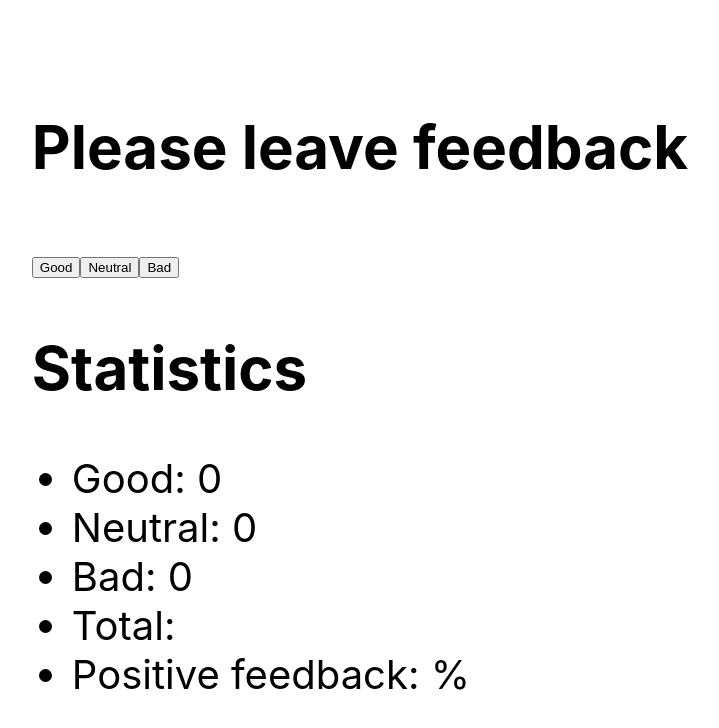
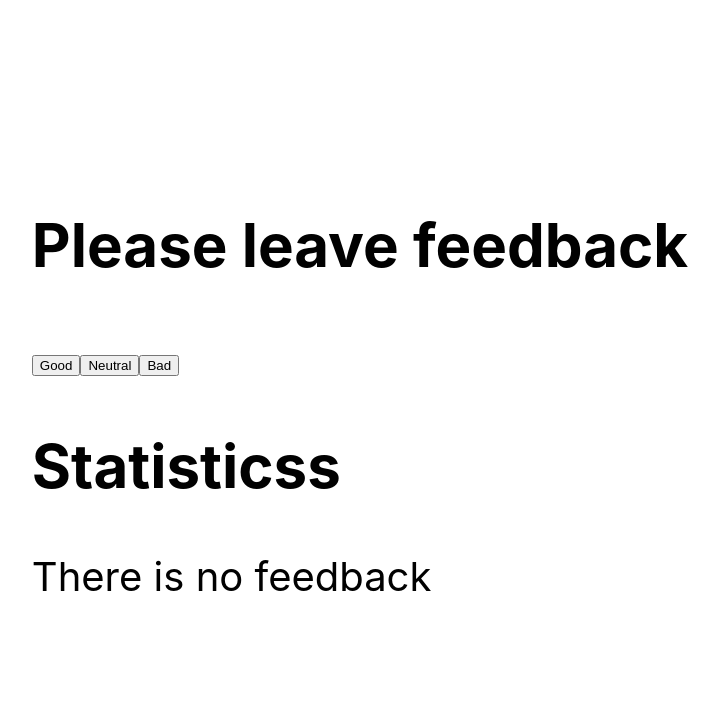
Before and after one commit to OlenaVoroshnina/goit-react-hw-02-feedback, a React (Create React App) app: page / in a window 1280 px wide. Shown: the top 728 px of the page, without its empty margins (280-999 px from the left). Built offline with nearby package versions, Linux system fonts and the light colour scheme.

Commit message:
task solution added

```diff
--- a/src/components/App.jsx
+++ b/src/components/App.jsx
@@ -1,4 +1,4 @@
-import Feedback from "./Feedback/Feedback";
+import Feedback from "./Feedback";
 
 export const App = () => {
   return (
--- a/src/components/Feedback/Feedback.jsx
+++ b/src/components/Feedback/Feedback.jsx
@@ -1,12 +1,15 @@
 import React, { Component } from "react";
 import PropTypes from "prop-types";
+import FeedbackOptions from './FeedbackOptions'
+import Statistics from "./Statistics";
+import Section from "./Section";
+import Notification from "components/Notification";
 
 class Feedback extends Component {
     static defaultProps = {
         initialGood: 0,
         initialNeutral: 0,
         initialBad: 0,
-        // initialTotal: 0,
     };
     static propTypes = {
         initialGood: PropTypes.number.isRequired,
@@ -33,30 +36,31 @@ class Feedback extends Component {
             bad: prevState.bad + 1,
         }))
     };
-    // countTotalFeedback = () => {
-    //     let total = 0;
-    //     total = this.state.good
-    // }
-    // countPositiveFeedbackPercentage()
+    countTotalFeedback = () => {
+        let total = 0;
+        total = this.state.good + this.state.neutral + this.state.bad;
+        return total;
+    }
+    countPositiveFeedbackPercentage = () => {
+        let positiveFeedbackPercentage = 0;
+        let total = 0;
+        total = this.state.good + this.state.neutral + this.state.bad;
+        positiveFeedbackPercentage = Math.round(this.state.good / total * 100);
+        return positiveFeedbackPercentage;
+    }
 
     render(){
+        const{good} = this.state;
+        const{neutral} = this.state;
+        const{bad} = this.state;
         return(
-            <section>
-                <h1>Please leave feedback</h1>
-                <div>
-                    <button type="button" onClick={this.handleIncrementGood}>Good</button>
-                    <button type="button" onClick={this.handleIncrementNeutral}>Neutral</button>
-                    <button type="button" onClick={this.handleIncrementBad}>Bad</button>
-                </div>
-                <h2>Statistics</h2>
-                <ul>
-                    <li>Good: {this.state.good}</li>
-                    <li>Neutral: {this.state.neutral}</li>
-                    <li>Bad: {this.state.bad}</li>
-                    <li>Total: </li>
-                    <li>Positive feedback: %</li>
-                </ul>
-            </section>
+            <Section title="Please leave feedback">
+
+                <FeedbackOptions title="Statistics" onIncrementGood = {this.handleIncrementGood} onIncrementNeutral = {this.handleIncrementNeutral} onIncrementBad = {this.handleIncrementBad}  />
+
+                {this.countTotalFeedback() > 0 ? <Statistics good={good} neutral={neutral} bad={bad} total={this.countTotalFeedback()} positivePercentage={this.countPositiveFeedbackPercentage()}/> : <Notification message="There is no feedback"/>}
+
+            </Section>
         )
     }
 };
--- a/src/components/Feedback/FeedbackOptions.jsx
+++ b/src/components/Feedback/FeedbackOptions.jsx
@@ -0,0 +1,22 @@
+import React from "react";
+import PropTypes from "prop-types";
+
+
+const FeedbackOptions = ({title,onIncrementGood, onIncrementNeutral, onIncrementBad}) => (
+    <>
+    <div>
+        <button type="button" onClick={onIncrementGood}>Good</button>
+        <button type="button" onClick={onIncrementNeutral}>Neutral</button>
+        <button type="button" onClick={onIncrementBad}>Bad</button>
+    </div>
+    <h2>{title}s</h2>
+    </>
+);
+
+export default FeedbackOptions;
+
+FeedbackOptions.propTypes = {
+    onIncrementGood: PropTypes.func.isRequired,
+    onIncrementNeutral: PropTypes.func.isRequired,
+    onIncrementBad: PropTypes.func.isRequired,
+};
--- a/src/components/Feedback/Section.jsx
+++ b/src/components/Feedback/Section.jsx
@@ -0,0 +1,20 @@
+import React from "react";
+import PropTypes from "prop-types";
+
+
+
+export default function Section ({title, children}) {
+    return(
+        <section >
+            {title &&  <h1 >{title}</h1>}
+            {children}
+        </section>
+    )
+
+};
+
+
+
+Section.propTypes = {
+    title: PropTypes.string.isRequired,
+};
--- a/src/components/Feedback/Statistics.jsx
+++ b/src/components/Feedback/Statistics.jsx
@@ -0,0 +1,25 @@
+import React from "react";
+import PropTypes from "prop-types";
+
+const Statistics = ({good, neutral, bad, total, positivePercentage}) => (
+    <>
+    {/* <h2>Statistics</h2> */}
+    <ul>
+        <li>Good: {good}</li>
+        <li>Neutral: {neutral}</li>
+        <li>Bad: {bad}</li>
+        <li>Total: {total}</li>
+        <li>Positive feedback: {positivePercentage}%</li>
+    </ul>
+    </>
+);
+
+export default Statistics;
+
+Statistics.propTypes = {
+    good: PropTypes.number.isRequired,
+    neutral: PropTypes.number.isRequired,
+    bad: PropTypes.number.isRequired,
+    total: PropTypes.number.isRequired,
+    positivePercentage: PropTypes.number.isRequired,
+};
--- /dev/null
+++ b/src/components/Feedback/index.js
@@ -0,0 +1 @@
+export {default} from './Feedback.jsx';
--- /dev/null
+++ b/src/components/Notification.jsx
@@ -0,0 +1,19 @@
+import React from "react";
+import PropTypes from "prop-types";
+
+
+
+export default function Notification ({message}) {
+    return(
+        <>
+            {<p>{message}</p>}
+
+        </>
+    )
+};
+
+
+
+Notification.propTypes = {
+    title: PropTypes.string,
+};
```
